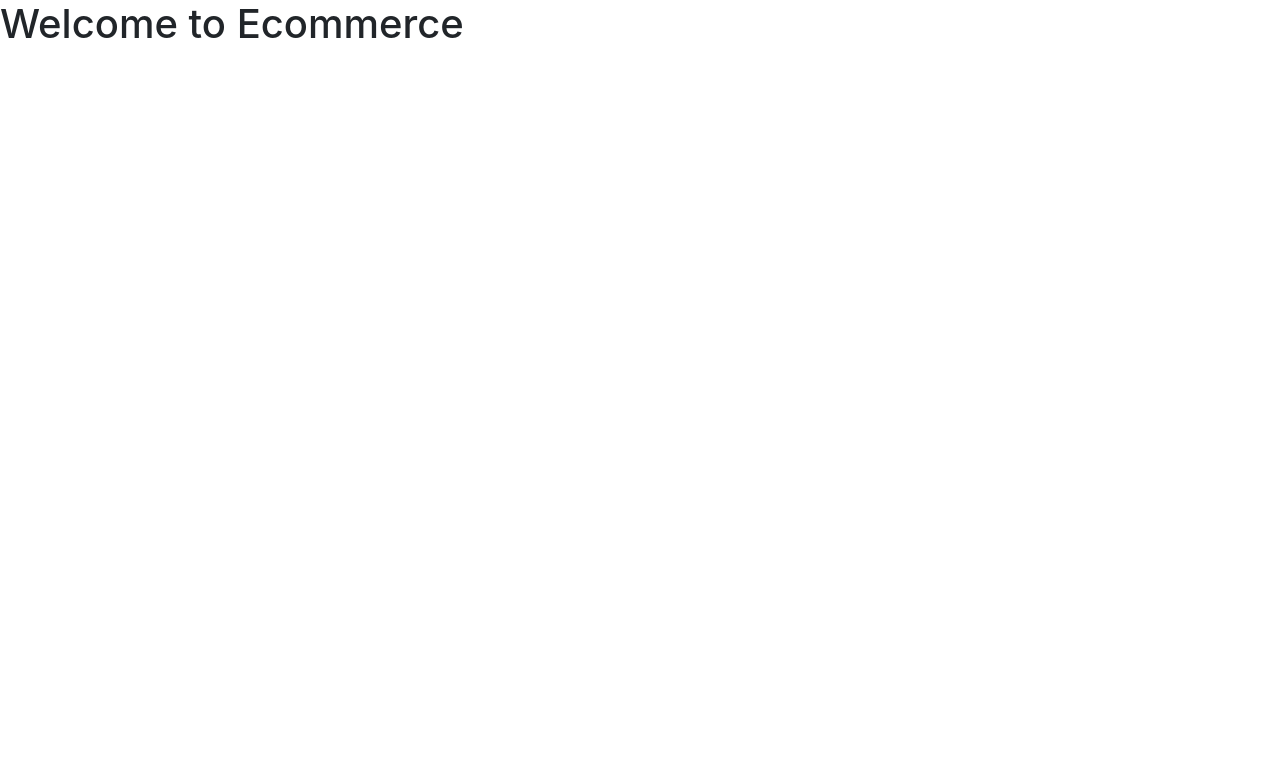
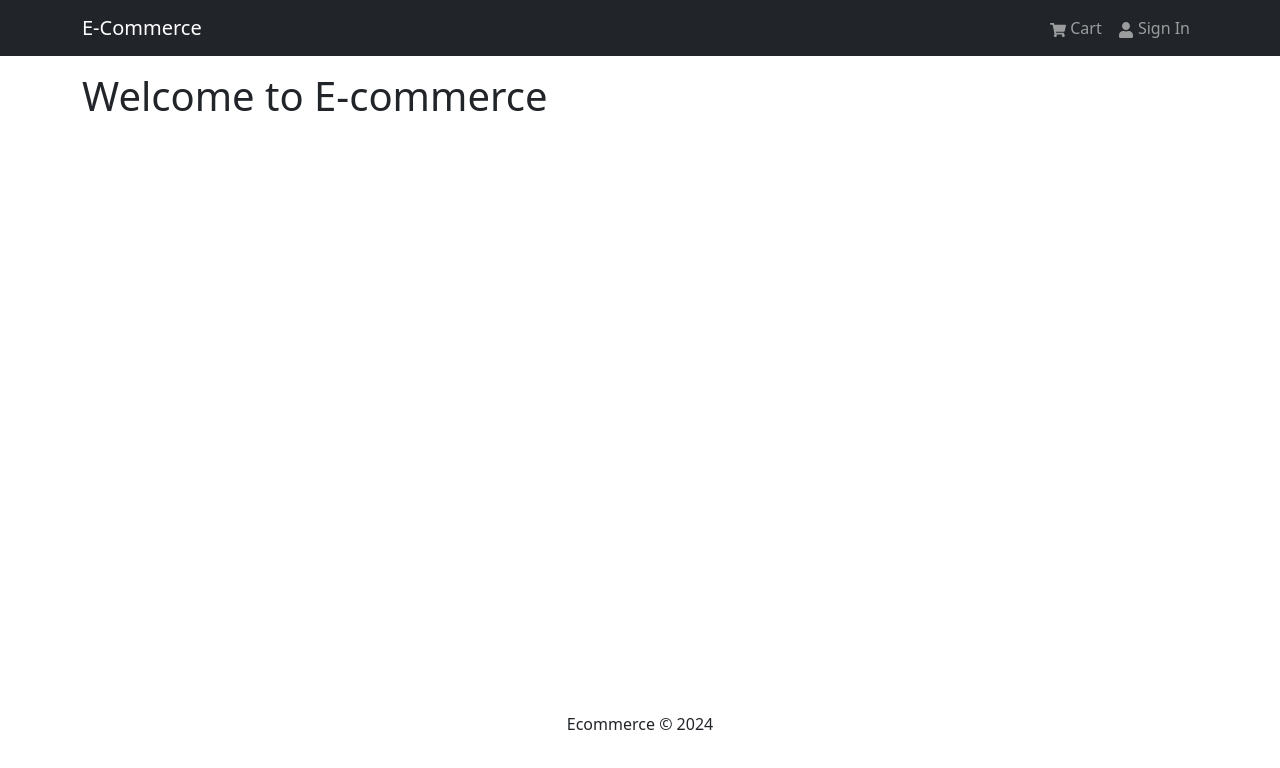
Before and after one commit to NAVPREETSANDHU/ecommerce, a React (Create React App) app in the folder frontend/: page / in a window 1280 px wide. Shown: the top 768 px of the page. Built offline with nearby package versions, Linux system fonts and the light colour scheme.

Commit message:
added in header and footer components

```diff
--- a/frontend/src/App.js
+++ b/frontend/src/App.js
@@ -1,5 +1,19 @@
+import { Container } from "react-bootstrap";
+import Header from "./components/Header";
+import Footer from "./components/Footer";
+
 const App = () => {
-  return <h1>Welcome to Ecommerce</h1>
-}
+  return (
+    <>
+      <Header />
+      <main className="py-3">
+        <Container>
+          <h1>Welcome to E-commerce</h1>
+        </Container>
+      </main>
+      <Footer />
+    </>
+  );
+};
 
 export default App;
--- /dev/null
+++ b/frontend/src/components/Footer.jsx
@@ -0,0 +1,18 @@
+import { Container, Row, Col } from 'react-bootstrap';
+
+const Footer = () => {
+  const currentYear = new Date().getFullYear();
+
+  return (
+    <footer>
+      <Container>
+        <Row>
+          <Col className='text-center py-3'>
+            <p>Ecommerce &copy; {currentYear}</p>
+          </Col>
+        </Row>
+      </Container>
+    </footer>
+  );
+};
+export default Footer;
--- /dev/null
+++ b/frontend/src/components/Header.jsx
@@ -0,0 +1,27 @@
+import { Navbar, Nav, Container } from 'react-bootstrap';
+import { FaShoppingCart, FaUser } from 'react-icons/fa';
+
+const Header = () => {
+  return (
+    <header>
+      <Navbar bg='dark' variant='dark' expand='lg' collapseOnSelect>
+        <Container>
+          <Navbar.Brand href='/'>E-Commerce</Navbar.Brand>
+          <Navbar.Toggle aria-controls='basic-navbar-nav' />
+          <Navbar.Collapse id='basic-navbar-nav'>
+            <Nav className='ms-auto'>
+              <Nav.Link href='/cart'>
+                <FaShoppingCart /> Cart
+              </Nav.Link>
+              <Nav.Link href='/login'>
+                <FaUser /> Sign In
+              </Nav.Link>
+            </Nav>
+          </Navbar.Collapse>
+        </Container>
+      </Navbar>
+    </header>
+  );
+};
+
+export default Header;
--- a/frontend/src/index.css
+++ b/frontend/src/index.css
@@ -1,13 +1,3 @@
-body {
-  margin: 0;
-  font-family: -apple-system, BlinkMacSystemFont, 'Segoe UI', 'Roboto', 'Oxygen',
-    'Ubuntu', 'Cantarell', 'Fira Sans', 'Droid Sans', 'Helvetica Neue',
-    sans-serif;
-  -webkit-font-smoothing: antialiased;
-  -moz-osx-font-smoothing: grayscale;
+main {
+  min-height: 80vh;
 }
-
-code {
-  font-family: source-code-pro, Menlo, Monaco, Consolas, 'Courier New',
-    monospace;
-}
```
